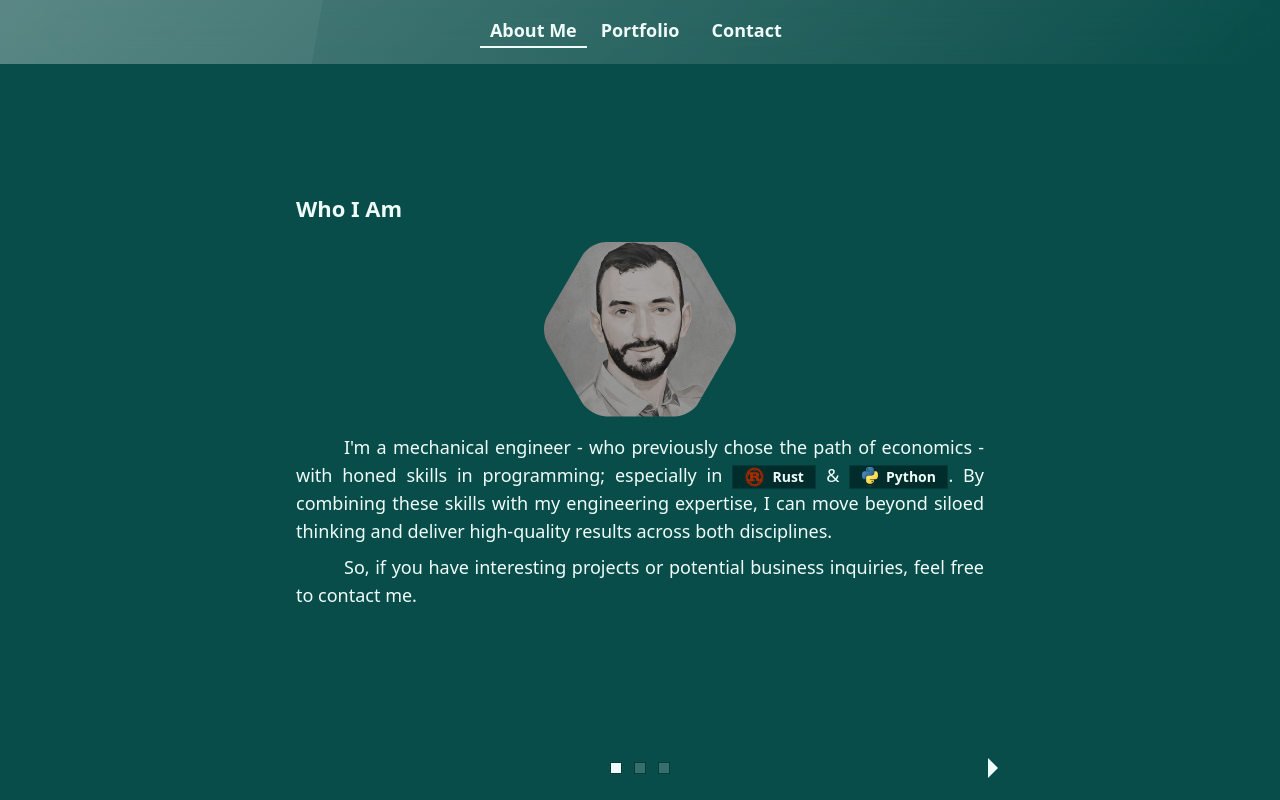
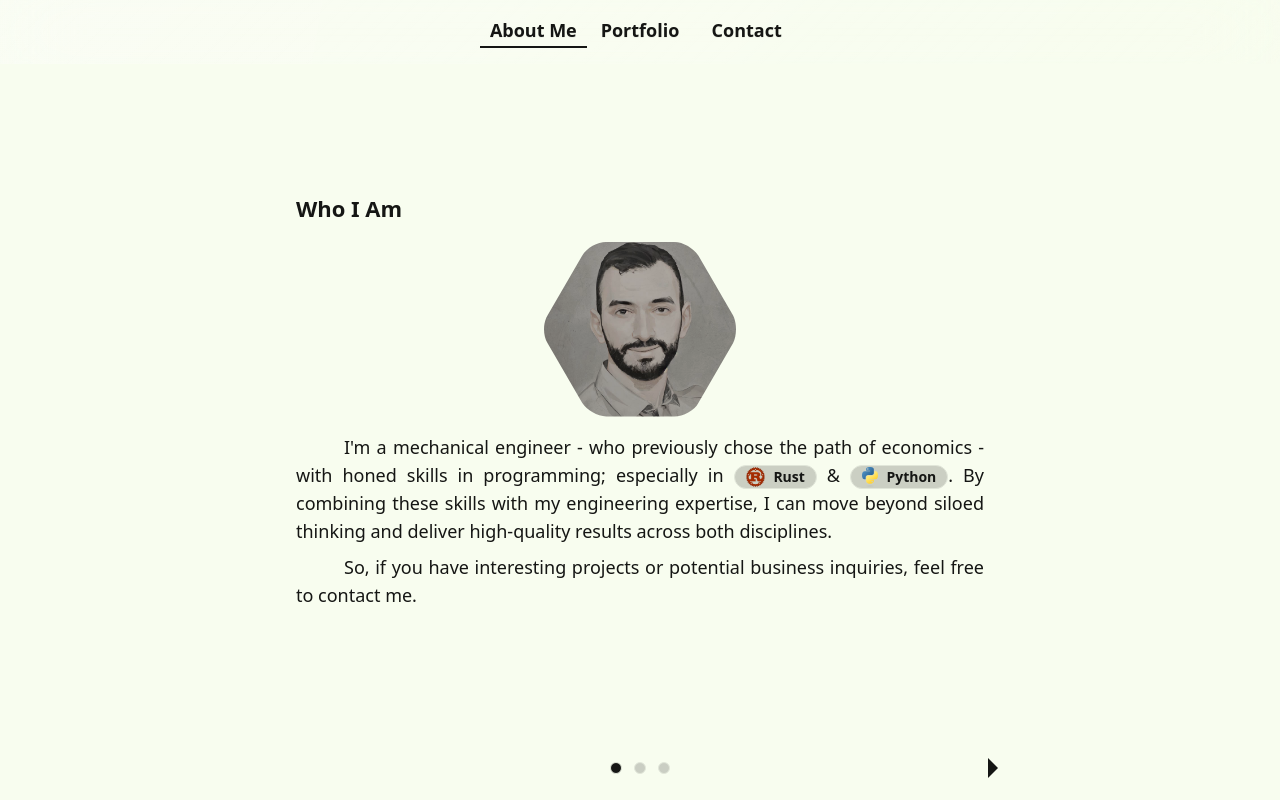
Before and after one commit to FatihDmrcn/FatihDmrcn.github.io, a SvelteKit app: page / in a window 1280 px wide. Built offline with nearby package versions, Linux system fonts and the light colour scheme.

Commit message:
changed to default theme 'lemonade'

```diff
--- a/src/app.css
+++ b/src/app.css
@@ -1,38 +1,4 @@
 @import "tailwindcss";
 @plugin "daisyui" {
-    themes: "racinggreen" --default;
+    themes: lemonade --default;
 }
-@plugin "daisyui/theme" {
-    name: "racinggreen";
-    default: true;
-    prefersdark: false;
-    color-scheme: "light";
-    --color-base-100: oklch(38% 0.063 188.416);
-    --color-base-200: oklch(32% 0.054 190.000);
-    --color-base-300: oklch(27% 0.046 192.524);
-    --color-base-content: oklch(98% 0.014 180.72);
-    --color-primary: oklch(84% 0.238 128.85);
-    --color-primary-content: oklch(38% 0.063 188.416);
-    --color-secondary: oklch(84% 0.238 128.85);
-    --color-secondary-content: oklch(38% 0.063 188.416);
-    --color-accent: oklch(77% 0.152 181.912);
-    --color-accent-content: oklch(38% 0.063 188.416);
-    --color-neutral: oklch(14% 0.005 285.823);
-    --color-neutral-content: oklch(92% 0.004 286.32);
-    --color-info: oklch(74% 0.16 232.661);
-    --color-info-content: oklch(29% 0.066 243.157);
-    --color-success: oklch(76% 0.177 163.223);
-    --color-success-content: oklch(37% 0.077 168.94);
-    --color-warning: oklch(82% 0.189 84.429);
-    --color-warning-content: oklch(41% 0.112 45.904);
-    --color-error: oklch(71% 0.194 13.428);
-    --color-error-content: oklch(27% 0.105 12.094);
-    --radius-selector: 0rem;
-    --radius-field: 0rem;
-    --radius-box: 0rem;
-    --size-selector: 0.25rem;
-    --size-field: 0.25rem;
-    --border: 0.5px;
-    --depth: 0;
-    --noise: 0;
-}
--- a/src/lib/components/badge.svelte
+++ b/src/lib/components/badge.svelte
@@ -2,9 +2,7 @@
     let { src, name }: { src: string; name: string } = $props();
 </script>
 
-<div
-    class="badge badge-sm sm:badge-md bg-base-300 indent-0 font-semibold"
->
+<div class="badge badge-sm sm:badge-md bg-base-300 indent-0 font-semibold">
     <img {src} class="h-9/10 aspect-auto" alt={name} />
     {name}
 </div>
--- a/src/lib/components/carousel_h.svelte
+++ b/src/lib/components/carousel_h.svelte
@@ -43,7 +43,7 @@
             <a
                 aria-label="slide"
                 href={`#${id}_${i}`}
-                class="btn btn-square size-3 {pos == i
+                class="btn btn-circle size-3 {pos == i
                     ? 'bg-base-content'
                     : 'bg-base-content/20'}"
             ></a>
--- a/src/routes/+layout.svelte
+++ b/src/routes/+layout.svelte
@@ -3,32 +3,18 @@
     import { onMount } from "svelte";
 
     let { children } = $props();
-    let scroll = $state(0);
-    let idx = $state(0);
 
-    const v_length = 2;
     let html: HTMLElement | null = $state.raw(null);
     onMount(() => {
         html = document.documentElement;
     });
 
-    function scroll_theme(
+    let scroll = $state(0);
+    function onscroll(
         event: UIEvent & { currentTarget: EventTarget & HTMLElement },
     ) {
         const e = event.currentTarget;
         scroll = e.scrollTop / e.scrollHeight;
-        let percentage = e.scrollTop / (e.scrollHeight - e.clientHeight);
-        let new_idx = Math.round(percentage * v_length);
-        if (new_idx != idx) {
-            idx = new_idx;
-            if (idx == 0) {
-                html!.style.backgroundColor = "var(--color-base-100)";
-            } else if (idx == 1) {
-                html!.style.backgroundColor = "var(--color-base-200)";
-            } else {
-                html!.style.backgroundColor = "var(--color-base-300)";
-            }
-        }
     }
 </script>
 
@@ -49,7 +35,7 @@
         </div>
     </div>
     <div
-        onscroll={scroll_theme}
+        {onscroll}
         class="flex-1 max-w-3xl carousel carousel-vertical overflow-x-hidden sm:text-lg"
     >
         {@render children()}
--- a/src/routes/+page.svelte
+++ b/src/routes/+page.svelte
@@ -42,7 +42,7 @@
     <CarouselH id={"about_me"} length={3}>
         <SlideH id={"about_me_0"} title={"Who I Am"}>
             <div class="avatar m-auto">
-                <div class="mask mask-hexagon-2 w-48">
+                <div class="mask mask-hexagon-2 w-48 sepia-10">
                     <img src={profile} alt="profile" />
                 </div>
             </div>
```
